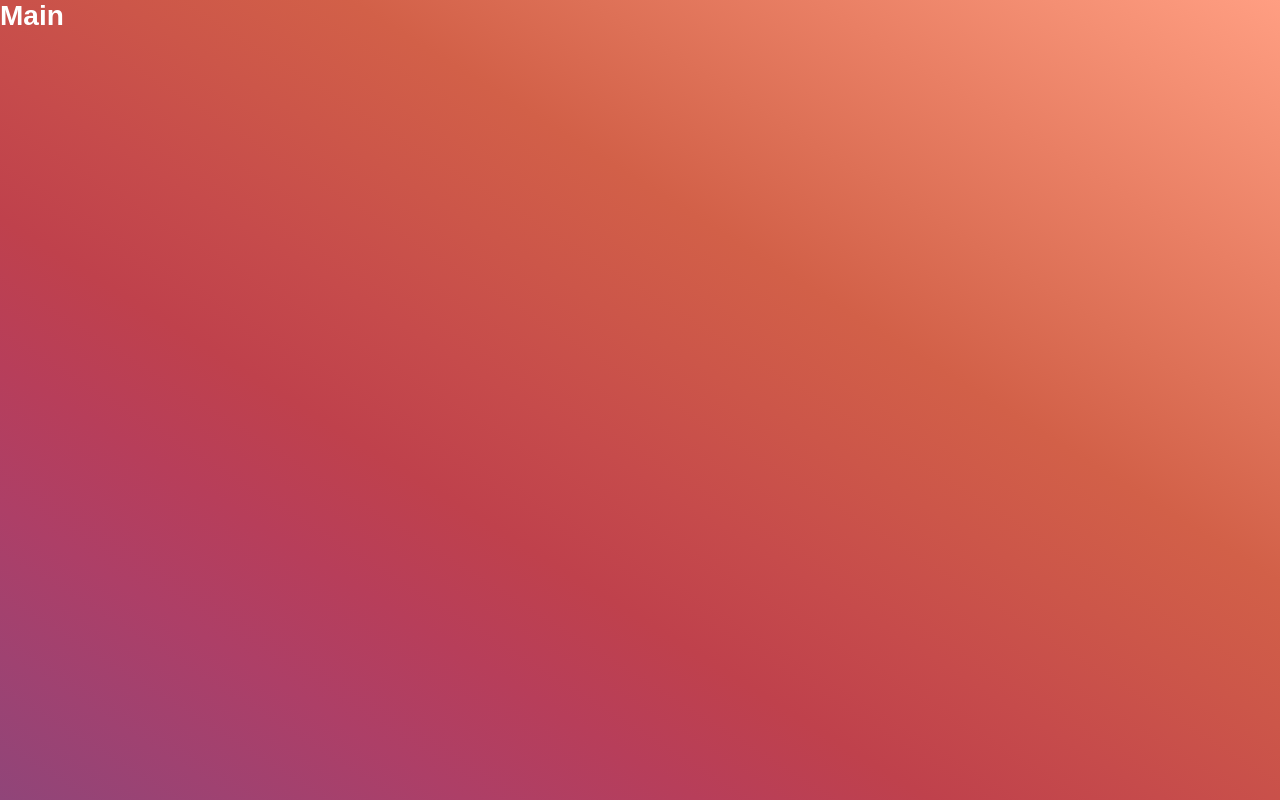
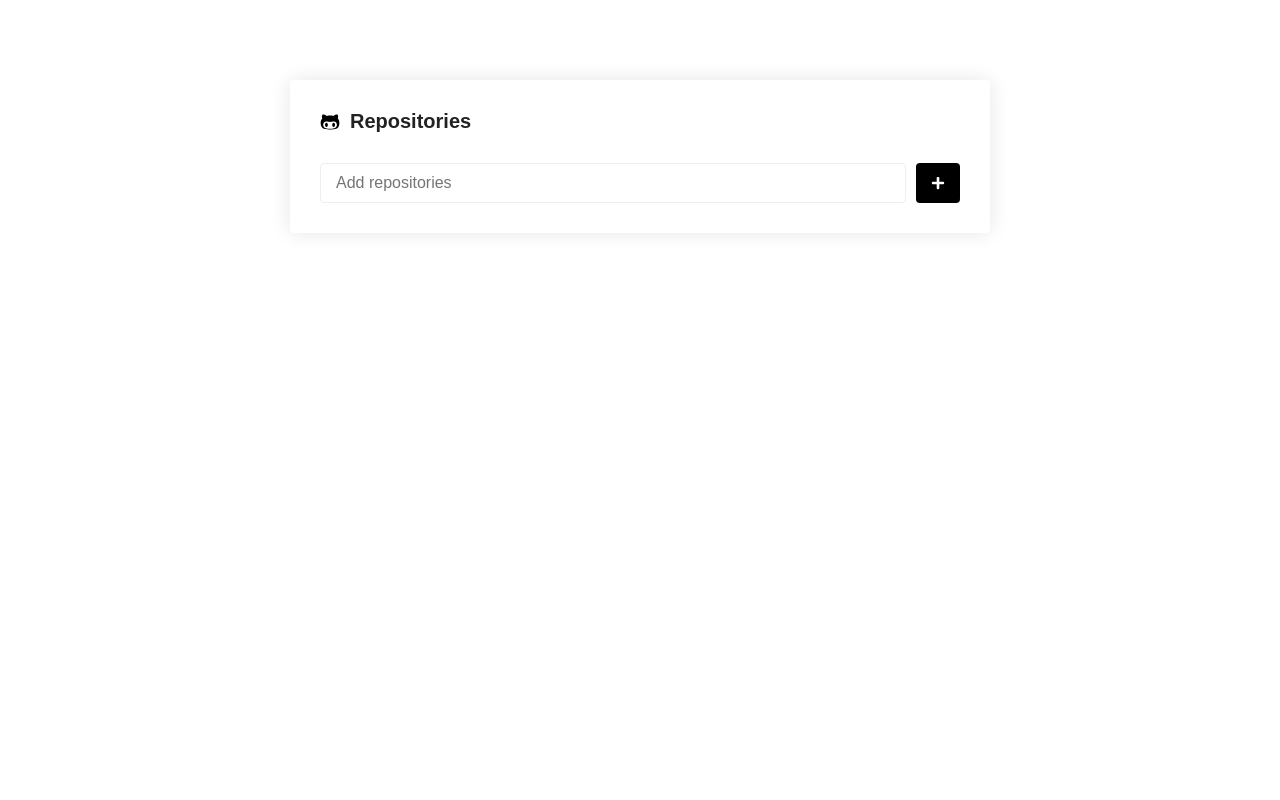
Before and after one commit to ricardolmsilva/github-repositories, a React (Create React App) app: page / in a window 1280 px wide. Built offline with nearby package versions, Linux system fonts and the light colour scheme.

Commit message:
style page main

```diff
--- a/package.json
+++ b/package.json
@@ -8,6 +8,7 @@
     "@testing-library/user-event": "^7.1.2",
     "react": "^16.13.1",
     "react-dom": "^16.13.1",
+    "react-icons": "^3.9.0",
     "react-router-dom": "^5.1.2",
     "react-scripts": "3.4.1",
     "styled-components": "^5.1.0"
--- a/src/index.js
+++ b/src/index.js
@@ -1,11 +1,13 @@
 import React from 'react'
 import ReactDOM from 'react-dom'
+import Routes from './routes'
 
-import App from './App'
+import GlobalStyle from './styles/glogal'
 
 ReactDOM.render(
   <React.StrictMode>
-    <App />
+    <Routes />
+    <GlobalStyle />
   </React.StrictMode>,
   document.getElementById('root')
 )
--- a/src/pages/Main/index.js
+++ b/src/pages/Main/index.js
@@ -1,7 +1,22 @@
 import React from 'react'
+import { FaGithubAlt, FaPlus } from 'react-icons/fa'
 
-import { Title } from './styles'
+import { Container, Form, SubmitButton } from './styles'
 
 export default function Main() {
-  return <Title>Main</Title>
+  return (
+    <Container>
+      <h1>
+        <FaGithubAlt />
+        Repositories
+      </h1>
+
+      <Form onSubmit={() => { }}>
+        <input type="text" placeholder="Add repositories" />
+        <SubmitButton>
+          <FaPlus size={14} />
+        </SubmitButton>
+      </Form>
+    </Container>
+  )
 }
--- a/src/pages/Main/styles.js
+++ b/src/pages/Main/styles.js
@@ -1,5 +1,54 @@
 import styled from 'styled-components'
 
-export const Title = styled.h1`
-  color: #fff;
+export const Container = styled.div`
+  max-width: 700px;
+  background: #fff;
+  border-radius: 4px;
+  box-shadow: 0 0 20px rgba(0, 0, 0, 0.1);
+  padding: 30px;
+  margin: 80px auto;
+
+  h1 {
+    font-size: 20px;
+    display: flex;
+    flex-direction: row;
+    align-items: center;
+
+    svg {
+      margin-right: 10px;
+      color: black;
+    }
+  }
 `
+
+export const Form = styled.form`
+  margin-top: 30px;
+  display: flex;
+  flex-direction: row;
+
+  input {
+    flex: 1;
+    border: 1px solid #eee;
+    padding: 10px 15px;
+    border-radius: 4px;
+    font-size: 16px;
+  }
+`
+
+export const SubmitButton = styled.button.attrs({
+  type: 'submit',
+})`
+  background: black;
+  border: 0;
+  padding: 0 15px;
+  margin-left: 10px;
+  border-radius: 4px;
+
+  display: flex;
+  justify-content: center;
+  align-items: center;
+
+  svg {
+    color: white;
+  }
+`
--- a/src/styles/glogal.js
+++ b/src/styles/glogal.js
@@ -10,15 +10,15 @@
 
   html, body, #root{
     min-height: 100%;
+    color: #222;
   }
 
   body{
-    background-image: linear-gradient(to right top, #904579, #9f4271, #ad3f67, #b73e5a, #bf414c, #c64b4b, #cc5649, #d26048, #dd7056, #e97f64, #f48f73, #ff9e82);
     -webkit-font-smoothing: antialised;
   }
 
   body, input, button{
-    color: #222;
+
     font-size: 14px;
     font-family: Arial, Helvetica, sans-serif;
   }
```
Also changed, not shown: 1 other file (tests, documents, lock files or other folders).
